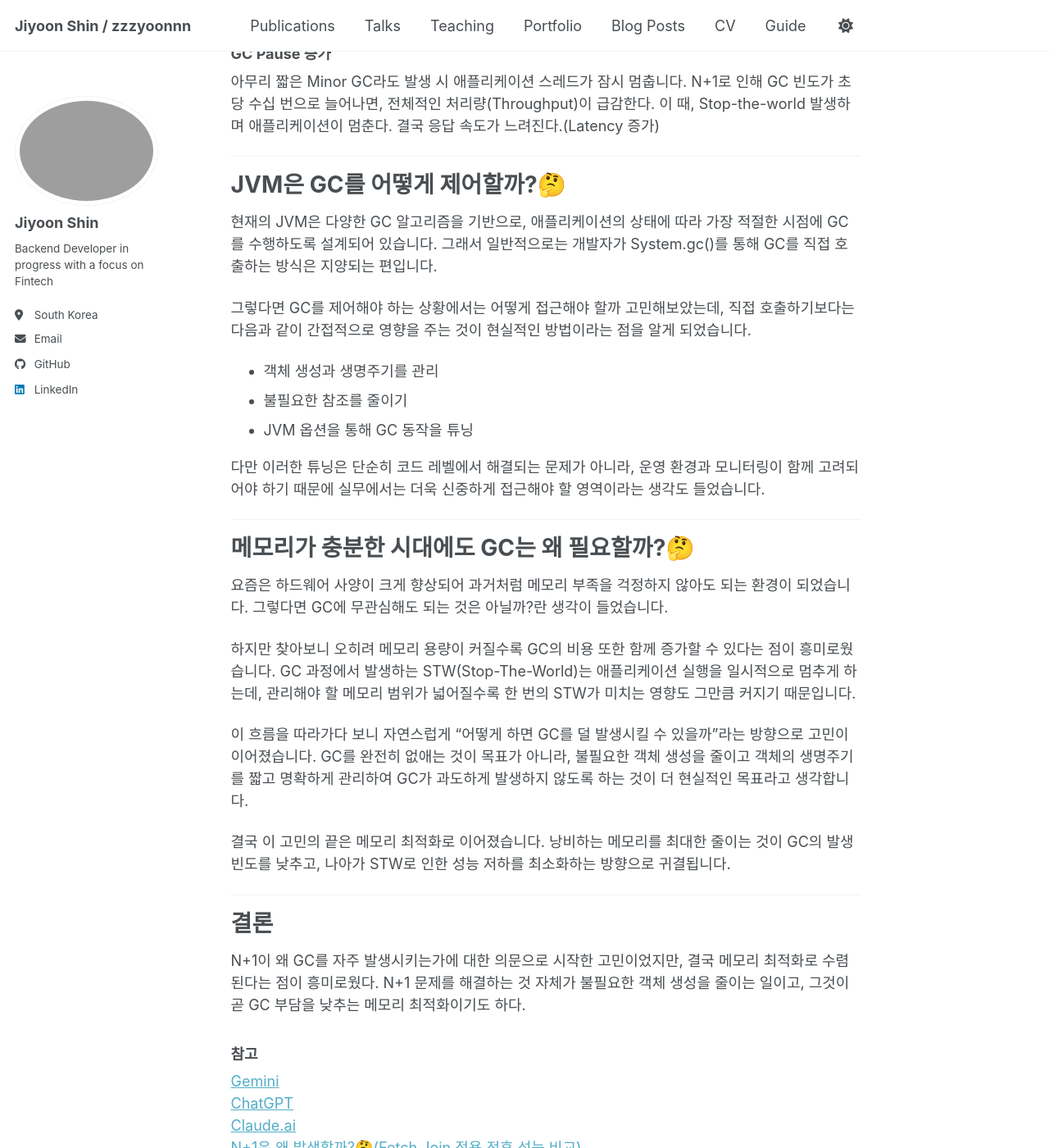
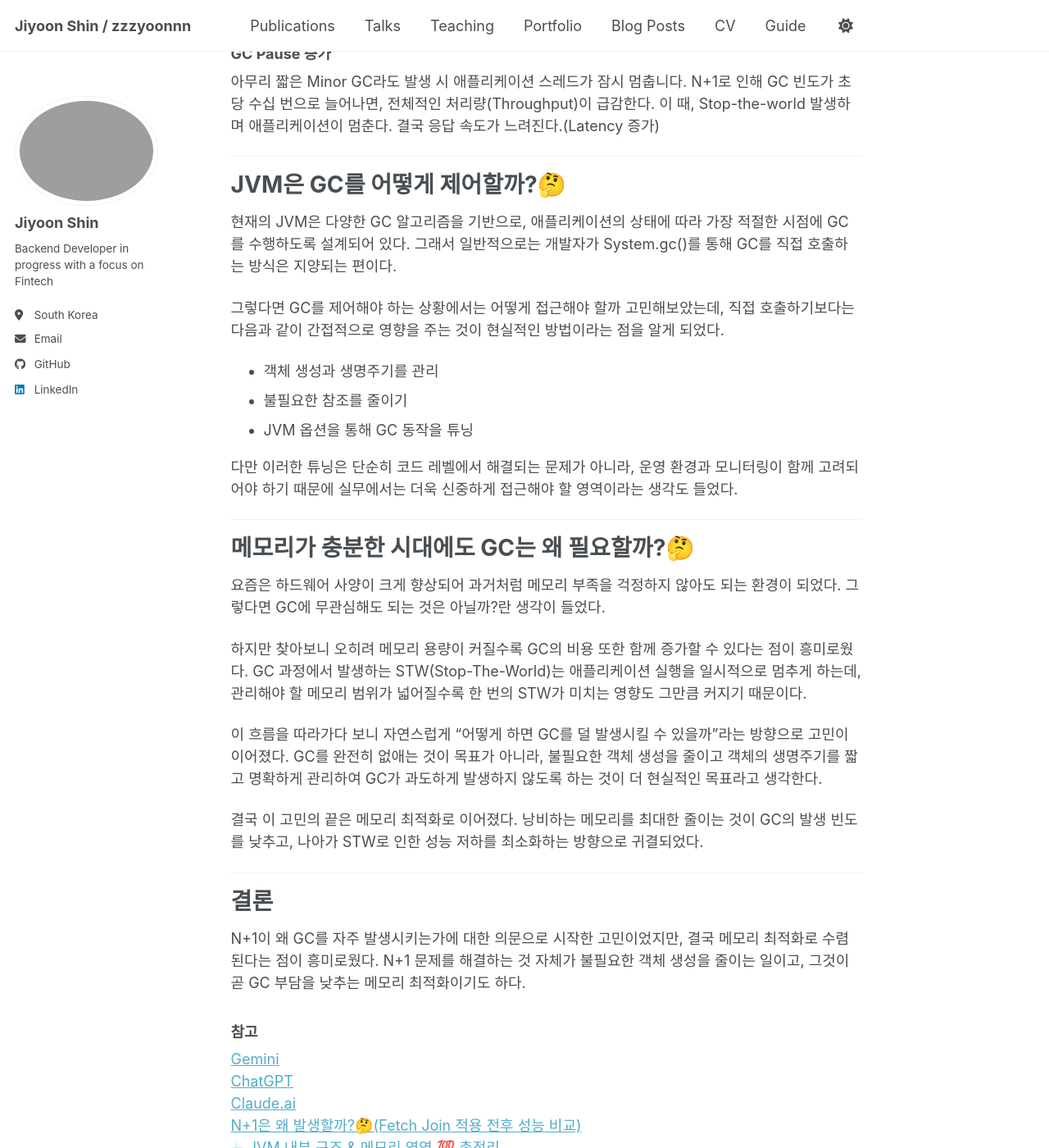
Before and after one commit to zzzyoonnn/zzzyoonnn.github.io, a Jekyll site: the page built from _posts/n+1/2026-03-15-n+1-8.md, in a window 1280 px wide and 1400 px high, scrolled down 14256 px. Shown: the whole window at 82% size. Built offline with Jekyll 4.4.1, drawn with Linux system fonts in a browser that asks for light colours; a script bundle is joined from its source files by our own code; library files that are not in the unit come from our copies; some of the changed text lies outside the part shown.

Commit message:
docs: Update blog post n+1-8

```diff
--- a/_posts/n+1/2026-03-15-n+1-8.md
+++ b/_posts/n+1/2026-03-15-n+1-8.md
@@ -285,27 +285,27 @@ Eden 영역은 크기가 제한적이다. N+1로 인해 단시간에 엄청난
 
 # JVM은 GC를 어떻게 제어할까?🤔
 
-현재의 JVM은 다양한 GC 알고리즘을 기반으로, 애플리케이션의 상태에 따라 가장 적절한 시점에 GC를 수행하도록 설계되어 있습니다. 그래서 일반적으로는 개발자가 System.gc()를 통해 GC를 직접 호출하는 방식은 지양되는 편입니다.
+현재의 JVM은 다양한 GC 알고리즘을 기반으로, 애플리케이션의 상태에 따라 가장 적절한 시점에 GC를 수행하도록 설계되어 있다. 그래서 일반적으로는 개발자가 System.gc()를 통해 GC를 직접 호출하는 방식은 지양되는 편이다.
 
-그렇다면 GC를 제어해야 하는 상황에서는 어떻게 접근해야 할까 고민해보았는데, 직접 호출하기보다는 다음과 같이 간접적으로 영향을 주는 것이 현실적인 방법이라는 점을 알게 되었습니다.
+그렇다면 GC를 제어해야 하는 상황에서는 어떻게 접근해야 할까 고민해보았는데, 직접 호출하기보다는 다음과 같이 간접적으로 영향을 주는 것이 현실적인 방법이라는 점을 알게 되었다.
 
 - 객체 생성과 생명주기를 관리
 - 불필요한 참조를 줄이기
 - JVM 옵션을 통해 GC 동작을 튜닝
 
-다만 이러한 튜닝은 단순히 코드 레벨에서 해결되는 문제가 아니라, 운영 환경과 모니터링이 함께 고려되어야 하기 때문에 실무에서는 더욱 신중하게 접근해야 할 영역이라는 생각도 들었습니다.
+다만 이러한 튜닝은 단순히 코드 레벨에서 해결되는 문제가 아니라, 운영 환경과 모니터링이 함께 고려되어야 하기 때문에 실무에서는 더욱 신중하게 접근해야 할 영역이라는 생각도 들었다.
 
 ---
 
 # 메모리가 충분한 시대에도 GC는 왜 필요할까?🤔
 
-요즘은 하드웨어 사양이 크게 향상되어 과거처럼 메모리 부족을 걱정하지 않아도 되는 환경이 되었습니다. 그렇다면 GC에 무관심해도 되는 것은 아닐까?란 생각이 들었습니다.
+요즘은 하드웨어 사양이 크게 향상되어 과거처럼 메모리 부족을 걱정하지 않아도 되는 환경이 되었다. 그렇다면 GC에 무관심해도 되는 것은 아닐까?란 생각이 들었다.
 
-하지만 찾아보니 오히려 메모리 용량이 커질수록 GC의 비용 또한 함께 증가할 수 있다는 점이 흥미로웠습니다. GC 과정에서 발생하는 STW(Stop-The-World)는 애플리케이션 실행을 일시적으로 멈추게 하는데, 관리해야 할 메모리 범위가 넓어질수록 한 번의 STW가 미치는 영향도 그만큼 커지기 때문입니다.
+하지만 찾아보니 오히려 메모리 용량이 커질수록 GC의 비용 또한 함께 증가할 수 있다는 점이 흥미로웠다. GC 과정에서 발생하는 STW(Stop-The-World)는 애플리케이션 실행을 일시적으로 멈추게 하는데, 관리해야 할 메모리 범위가 넓어질수록 한 번의 STW가 미치는 영향도 그만큼 커지기 때문이다.
 
-이 흐름을 따라가다 보니 자연스럽게 "어떻게 하면 GC를 덜 발생시킬 수 있을까"라는 방향으로 고민이 이어졌습니다. GC를 완전히 없애는 것이 목표가 아니라, 불필요한 객체 생성을 줄이고 객체의 생명주기를 짧고 명확하게 관리하여 GC가 과도하게 발생하지 않도록 하는 것이 더 현실적인 목표라고 생각합니다.
+이 흐름을 따라가다 보니 자연스럽게 "어떻게 하면 GC를 덜 발생시킬 수 있을까"라는 방향으로 고민이 이어졌다. GC를 완전히 없애는 것이 목표가 아니라, 불필요한 객체 생성을 줄이고 객체의 생명주기를 짧고 명확하게 관리하여 GC가 과도하게 발생하지 않도록 하는 것이 더 현실적인 목표라고 생각한다.
 
-결국 이 고민의 끝은 메모리 최적화로 이어졌습니다. 낭비하는 메모리를 최대한 줄이는 것이 GC의 발생 빈도를 낮추고, 나아가 STW로 인한 성능 저하를 최소화하는 방향으로 귀결됩니다.
+결국 이 고민의 끝은 메모리 최적화로 이어졌다. 낭비하는 메모리를 최대한 줄이는 것이 GC의 발생 빈도를 낮추고, 나아가 STW로 인한 성능 저하를 최소화하는 방향으로 귀결되었다.
 
 ---
 
```
Also changed, not shown: other parts of _posts/n+1/2026-03-15-n+1-8.md (+2 -2 lines).
